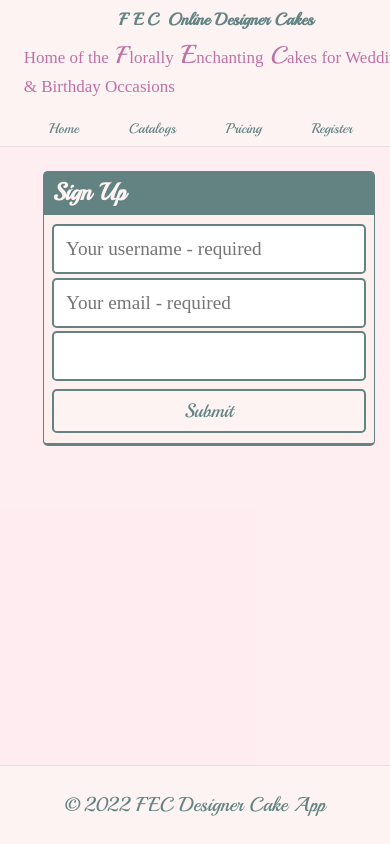
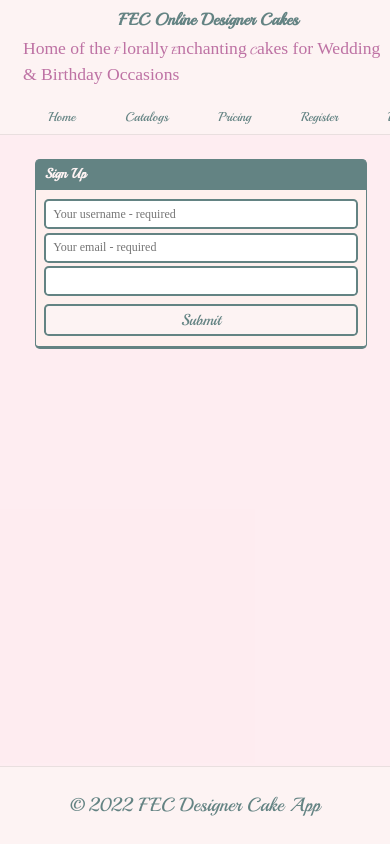
Before and after one commit to MercuryKTgithub/KU_BC_Group-Project_Name-XYZ, a React (Create React App) app in the folder client/: page /signup in a window 390 px wide. Shown: the top 844 px of the page. Built offline with nearby package versions, Linux system fonts and the light colour scheme; the HTML template or start-up script is replaced by a standard one; a web font is replaced by a local one.

Commit message:
media queries suplement

```diff
--- a/client/src/components/CakeOrderForm/index.js
+++ b/client/src/components/CakeOrderForm/index.js
@@ -448,7 +448,7 @@ const CakeOrderForm = () => {
                     className="form-input text-left" style={{ 'fontSize': 26 }} />
 
             </div>
-            <button className="btn col-3 col-md-3" type="submit" >
+            <button className="btn col-md-3" type="submit" >
                 Create this cake!
             </button>
             <div className="col-9 col-md-9 text-right text-error">
--- a/client/src/components/Header/index.js
+++ b/client/src/components/Header/index.js
@@ -13,7 +13,7 @@ const Header = () => {
     <header className="bg-secondary mb-4 py-1 flex-row align-center">
       <div className="container flex-row justify-space-between-lg justify-center align-center">
 
-          <h1><span style={{'letterSpacing': '4px'}} >FEC</span> Online Designer Cakes </h1>
+          <h1> FEC Online Designer Cakes </h1>
           <p style={{ 'fontFamily': 'Fahkwang', fontSize : 22, fontWeight: 400, 'marginBottom': 12 ,'color': 'var(--emphasis-catchy)'}}> Home of the<span style={{ 'fontFamily': 'Playball', fontSize : 24}}> F</span> lorally
             <span style={{ 'fontFamily': 'Playball', fontSize : 26}}> E</span>nchanting<span style={{ 'fontFamily': 'Playball', fontSize : 24}}> C</span>akes for Wedding & Birthday Occasions
           </p>
--- a/client/src/components/Modal/index.js
+++ b/client/src/components/Modal/index.js
@@ -24,7 +24,7 @@ const Modal = ({ onClose, currentPhoto }) => {
             onMouseOver={handlePreClick} onMouseEnter={handlePreClick} onClick={() => navigator.clipboard.writeText(target.toString())} >
               {description}
           </button>
-          <button type="button" onClick={onClose} className="btn m-2">
+          <button type="button" onClick={onClose} className="btn m-2 ">
             Close Photo
           </button>
         </div>
--- a/client/src/components/SinglePhoto/index.js
+++ b/client/src/components/SinglePhoto/index.js
@@ -8,7 +8,7 @@ function SinglePhoto(props) {
     <div className={`col-12 col-lg-9 mb-3`}>
       <h2>Baseline Pricing</h2>
       <p>FEC Order Package features an Online Photo Album Gallergy or Wedding Guestbook designed and hosted by us, in addition to getting your cakes done on time. Customers will pay a flat rate of $20.00 deposit to get this service set-up. </p>
-      <img className='border-photo-small'
+      <img className='pricing'
         src={photo}
         width={500}
         height={400}
--- a/client/src/index.css
+++ b/client/src/index.css
@@ -1486,65 +1486,168 @@ input[type="radio"] { /* change "blue" browser chrome to yellow */
   border: 1px solid var(--light);
 }
 
-.border-photo-small{
+.border-photo-small, .pricing{
   border: 1px solid var(--medium);
 }
 
-/* |||||||||||||||||||||||| ||||||||||||||||||||||||||||||||||||||||||||||||||||||||||||||||||||||||| */
-/* (3) MEDIA QUERY FOR SCREENS LESS THAN 575 ----------------------Pick LG Optimus L70 of 384 px wide */
+
+
+/* |||||||||||||||||||||||| ||||||||||||||||||||||||||||||||||||||||||||||||||||||||||||||| */
+/* (1) MEDIA QUERY FOR SCREENS LESS THAN 575 ------------Pick LG Optimus L70 of 384 px wide */
 @media screen and (max-width: 575px) {
+
+  label{
+    font-size: 0.80rem !important;
+  }
+
+  footer{
+    font-size: 0.90rem !important;
+  }
+
+  .form-input{
+    height: 30px !important;
+    font-size: 0.75rem !important;
+    padding: 0.15rem 0.45rem !important ;
+  }
+
+  .text-error{
+    font-size: 0.85rem !important;
+  }
+
+  .pricing{
+    width: 75% !important;
+    height: 72% !important;
+  }
+
   .border-photo-small{
-    width: 170px;
-    height: 160px;
-    position: relative; /* test with LG Optimus - No more sticky header */
+    width: 20% !important;
+    height: 19% !important;
+    position: relative;
   }
 
   .embraced{
-    width: 220px;
-    height: 220px;
+    width: 45% !important;
+    height: 43% !important;
+  }
+
+  .btn{
+    font-size: 0.70rem   ;
+    padding: 0.25rem 0.55rem !important ;
+    /* width: 40% !important; */
+
   }
 
   h1{
-    font-size: 16px !important;
+    font-size: 1.05rem !important;
+  }
+
+  h2{
+    font-size: 0.95rem !important;
+  }
+
+  h3{
+    font-size: 0.90rem !important;
+  }
+
+  h4{
+    font-size: 0.85rem !important;
+  }
+
+  h5{
+    font-size: 0.80rem !important;
   }
 
   p{
-    font-size: 16px !important;
+    font-size: 0.75rem !important;
   }
 
   header a{
-    font-size: 18px;
+    font-size: 0.80rem !important;
+  }
+
+  span{
+    font-size: 0.65rem !important;
   }
 
   ul, li{
-    font-size: 13px;
-  }
-}
-
-/* |||||||||||||||||||||||| ||||||||||||||||||||||||||||||||||||||||||||||||||||||||||||||||||||||||| */
-/* (3) MEDIA QUERY FOR SCREENS LESS THAN 575 ----------------------Pick LG Optimus L70 of 384 px wide */
+    font-size: 0.7rem !important;
+  }
+}
+
+/* |||||||||||||||||||||||| |||||||||||||||||||||||||||||||||||||||||||||||||||||||||||||||||*/
+/* (2) MEDIA QUERY FOR SCREENS LESS THAN 768 ------------Ipad Mini---------------------------*/
 @media screen and (max-width: 768px) {
+
+  label{
+    font-size: 1.1rem ;
+  }
+
+  footer{
+    font-size: 1.15rem !important;
+  }
+
+  .form-input{
+    height: 35px  ;
+    font-size: 0.95rem  ;
+    padding: 0.25rem 0.50rem  ;
+  }
+
+  .text-error{
+    font-size: 1.1rem ;
+  }
+
+  .pricing{
+    width: 73%  ;
+    height: 70%  ;
+  }
+
   .border-photo-small{
-    width: 170px  !important;
-    height: 200px  !important;
-    position: relative; /* test with LG Optimus - No more sticky header */
+    width: 24% !important;
+    height: 23% !important;
+    position: relative;
   }
 
   .embraced{
-    width: 220px  !important;
-    height: 3225px  !important;
+    width: 53% !important;
+    height: 51% !important;
+  }
+
+  .btn{
+    font-size: 0.86rem !important;
+    padding: 0.30rem 0.7rem  ;
+    /* width: 45% !important; */
   }
 
   h1{
-    font-size: 15px !important;
+    font-size:  1.25rem  ;
+  }
+
+  h2{
+    font-size: 1.15rem !important;
+  }
+
+  h3{
+    font-size: 1.10rem !important;
+  }
+
+  h4{
+    font-size: 1.0rem  ;
+  }
+
+  h5{
+    font-size: 0.95rem ;
   }
 
   p{
-    font-size: 14px !important;
+    font-size: 0.95rem !important;
   }
 
   header a{
-    font-size: 14px;
+    font-size: 1.2rem  ;
+  }
+
+  span{
+    font-size: 1.1rem ;
   }
 
   ul, li{
@@ -1552,24 +1655,74 @@ input[type="radio"] { /* change "blue" browser chrome to yellow */
   }
 }
 
+/* (3) MEDIA QUERY FOR SCREENS LESS THAN 980 ----------- Surface Pro 7 --------- */
 @media screen and (max-width: 980px)
 {
+  label{
+    font-size: 1.15rem ;
+  }
+
+  footer{
+    font-size: 1.2rem !important;
+  }
+
+  .form-input{
+    height: 50px  ;
+    font-size: 1.05rem  ;
+    padding: 0.35rem 0.65rem  ;
+  }
+
+  .text-error{
+    font-size: 1.1rem ;
+  }
+
   .border-photo-small{
-    width: 340px;
-    height: 350px;
+    width: 26% !important;
+    height: 24.5% !important;
     position: relative;
   }
+
   .embraced{
-    width: 420px;
-    height: 430px;
-    position: relative;
+    width: 54.8% !important;
+    height: 53% !important;
+  }
+
+  .btn{
+    font-size: 0.98rem !important;
+    padding: 0.35rem 0.75rem ;
+
   }
 
   h1{
-    font-size: 17px  !important;
-  }
-
-  p{
-    font-size: 17px !important;
-  }
-}
+    font-size:  1.55rem  ;
+  }
+
+  h2{
+    font-size: 1.35rem !important;
+  }
+
+  h3{
+    font-size: 1.30rem !important;
+  }
+
+  h4{
+    font-size: 1.20rem  ;
+  }
+
+  h5{
+    font-size: 1.10rem  ;
+  }
+
+  header p{
+    font-size: 1.10rem !important;
+  }
+
+  header a{
+    font-size: 1.3rem ;
+  }
+
+  span{
+    font-size: 1.2rem  ;
+  }
+
+}
```
